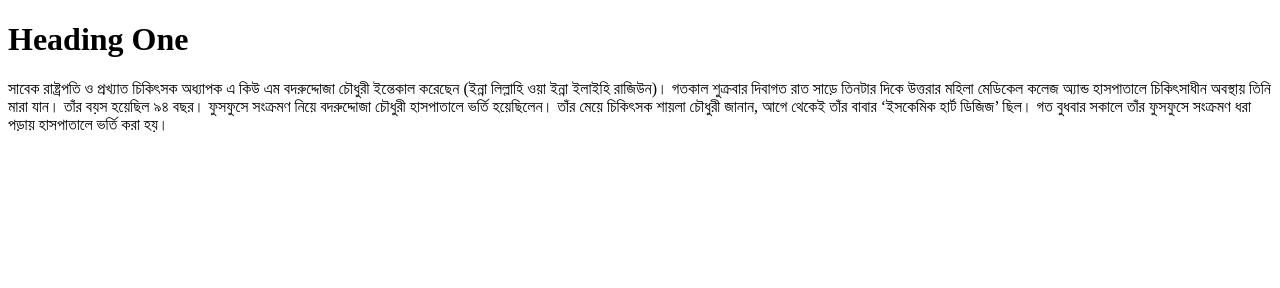
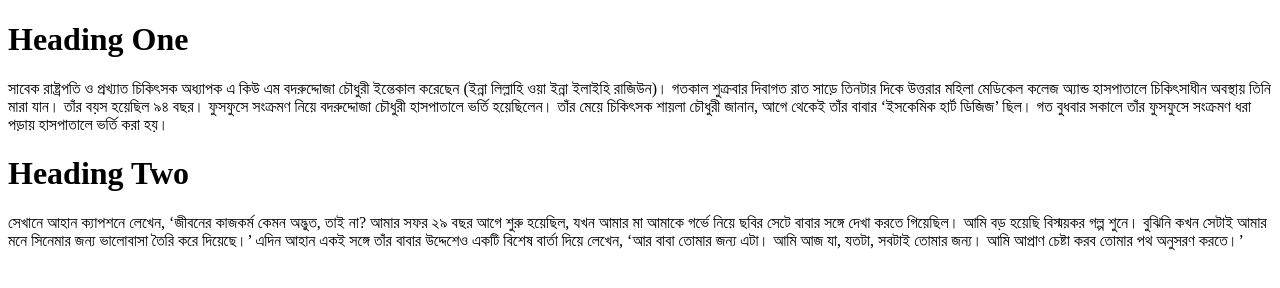
Before and after one commit to atiq350/tanjil, a plain HTML site: page index.html in a window 1280 px wide. Drawn offline with Linux system fonts and the light colour scheme.

Commit message:
hello bangladesh

```diff
--- a/index.html
+++ b/index.html
@@ -10,5 +10,10 @@
     <p>সাবেক রাষ্ট্রপতি ও প্রখ্যাত চিকিৎসক অধ্যাপক এ কিউ এম বদরুদ্দোজা চৌধুরী ইন্তেকাল করেছেন (ইন্না লিল্লাহি ওয়া ইন্না ইলাইহি রাজিউন)। গতকাল শুক্রবার দিবাগত রাত সাড়ে তিনটার দিকে উত্তরার মহিলা মেডিকেল কলেজ অ্যান্ড হাসপাতালে চিকিৎসাধীন অবস্থায় তিনি মারা যান। তাঁর বয়স হয়েছিল ৯৪ বছর।
 
         ফুসফুসে সংক্রমণ নিয়ে বদরুদ্দোজা চৌধুরী হাসপাতালে ভর্তি হয়েছিলেন। তাঁর মেয়ে চিকিৎসক শায়লা চৌধুরী জানান, আগে থেকেই তাঁর বাবার ‘ইসকেমিক হার্ট ডিজিজ’ ছিল। গত বুধবার সকালে তাঁর ফুসফুসে সংক্রমণ ধরা পড়ায় হাসপাতালে ভর্তি করা হয়।</p>
+
+        <h1>Heading Two</h1>
+        <p>সেখানে আহান ক্যাপশনে লেখেন, ‘জীবনের কাজকর্ম কেমন অদ্ভুত, তাই না? আমার সফর ২৯ বছর আগে শুরু হয়েছিল, যখন আমার মা আমাকে গর্ভে নিয়ে ছবির সেটে বাবার সঙ্গে দেখা করতে গিয়েছিল। আমি বড় হয়েছি বিস্ময়কর গল্প শুনে। বুঝিনি কখন সেটাই আমার মনে সিনেমার জন্য ভালোবাসা তৈরি করে দিয়েছে।’
+
+            এদিন আহান একই সঙ্গে তাঁর বাবার উদ্দেশেও একটি বিশেষ বার্তা দিয়ে লেখেন, ‘আর বাবা তোমার জন্য এটা। আমি আজ যা, যতটা, সবটাই তোমার জন্য। আমি আপ্রাণ চেষ্টা করব তোমার পথ অনুসরণ করতে।’</p>
 </body>
 </html>
```
